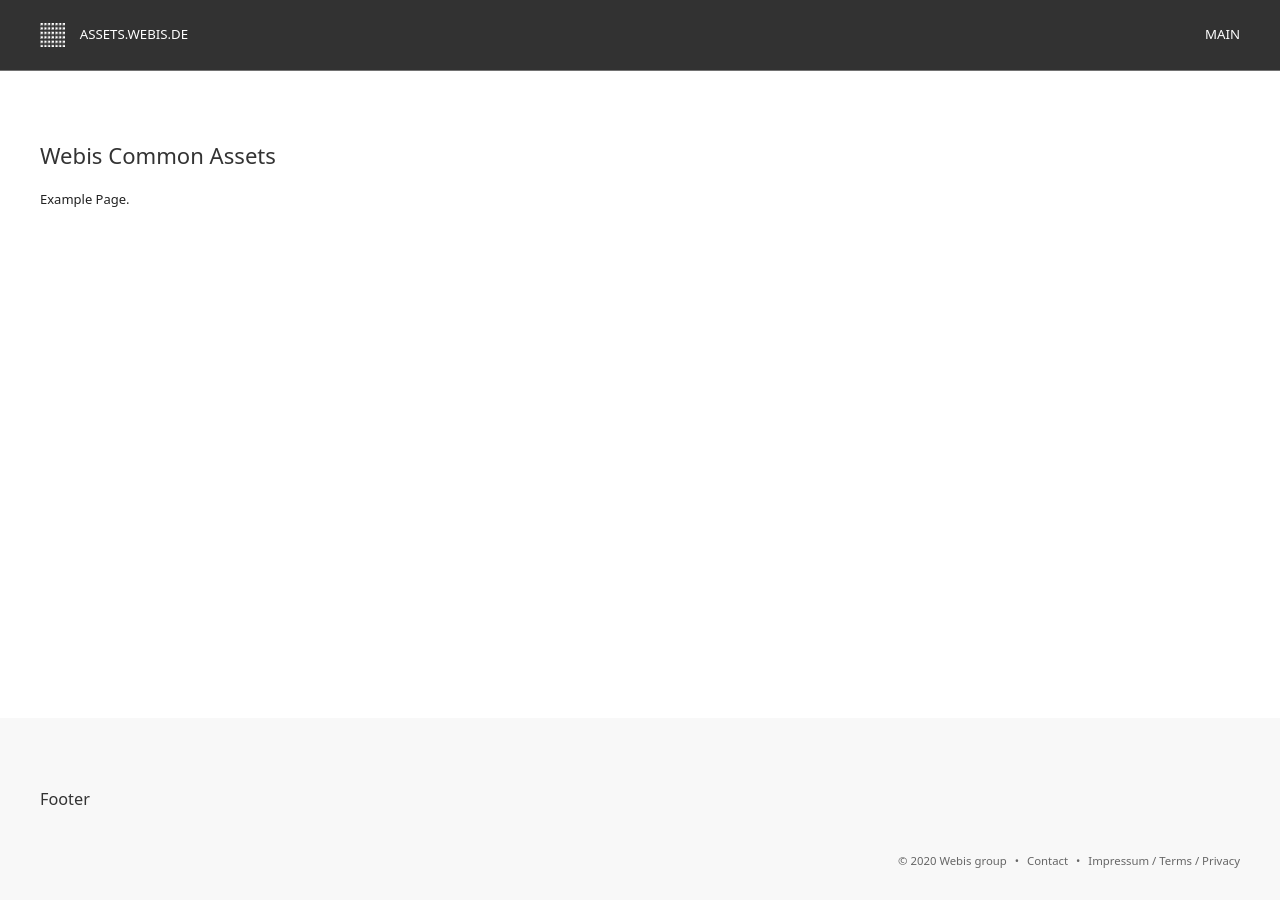
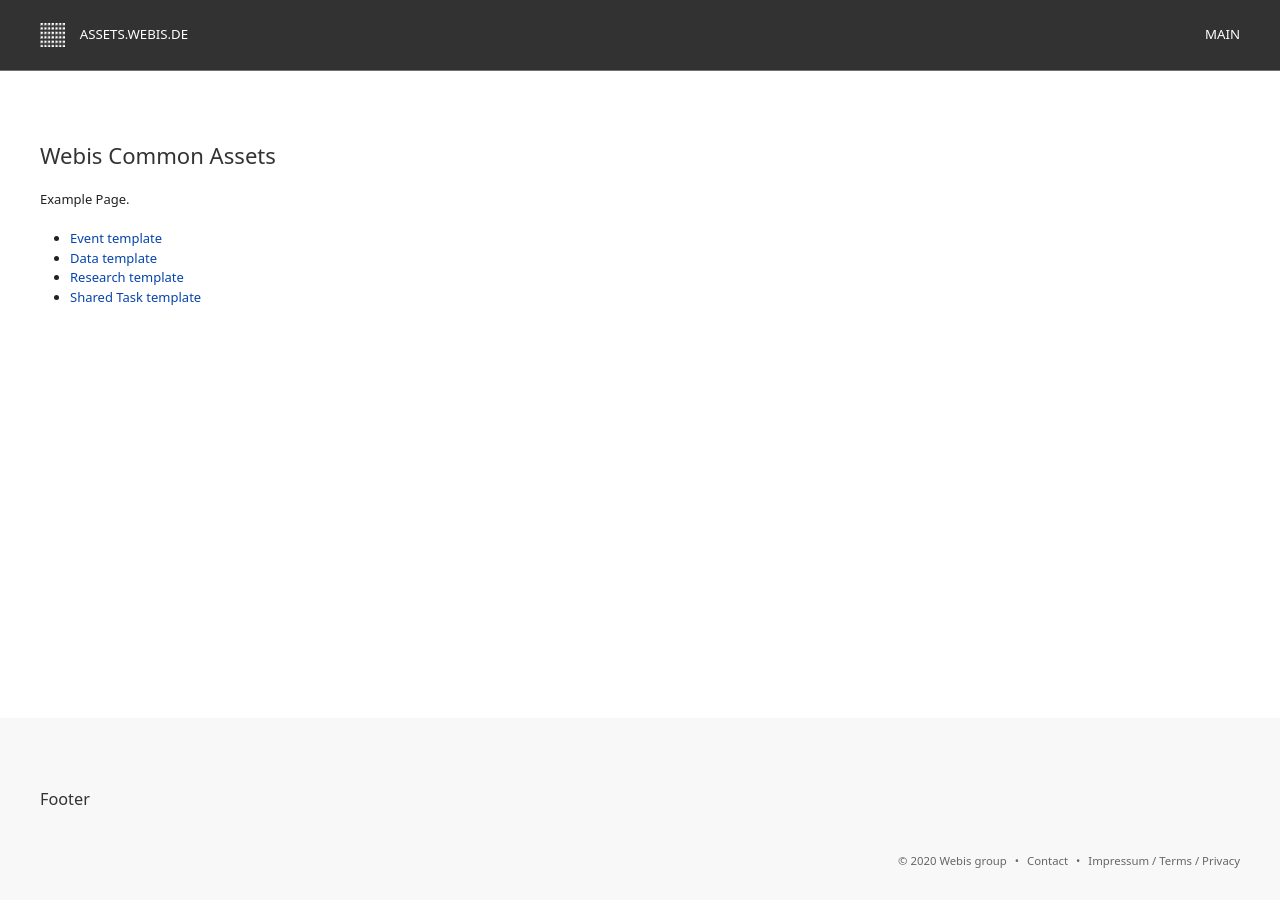
Before and after one commit to webis-de/webis-de-assets, a Jekyll site: the page built from index.html, in a window 1280 px wide. Built offline with Jekyll 4.4.1, drawn with Linux system fonts in a browser that asks for light colours.

Commit message:
Add templates

```diff
--- a/index.html
+++ b/index.html
@@ -9,5 +9,12 @@ description: Webis Common Assets
     <div class="uk-container">
         <h2>Webis Common Assets</h2>
         <p>Example Page.</p>
+
+        <ul>
+            <li><a href="{{ 'templates/event-template/index.html' | relative_url }}">Event template</a></li>
+            <li><a href="{{ 'templates/data.html' | relative_url }}">Data template</a></li>
+            <li><a href="{{ 'templates/research.html' | relative_url }}">Research template</a></li>
+            <li><a href="{{ 'templates/shared-task.html' | relative_url }}">Shared Task template</a></li>
+        </ul>
     </div>
 </main>
```
